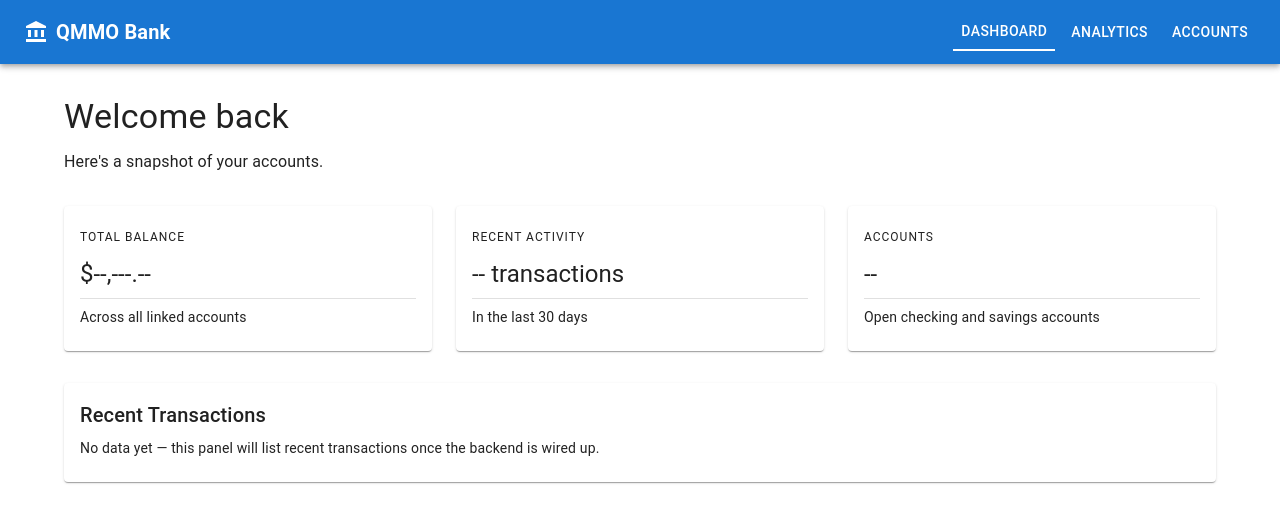
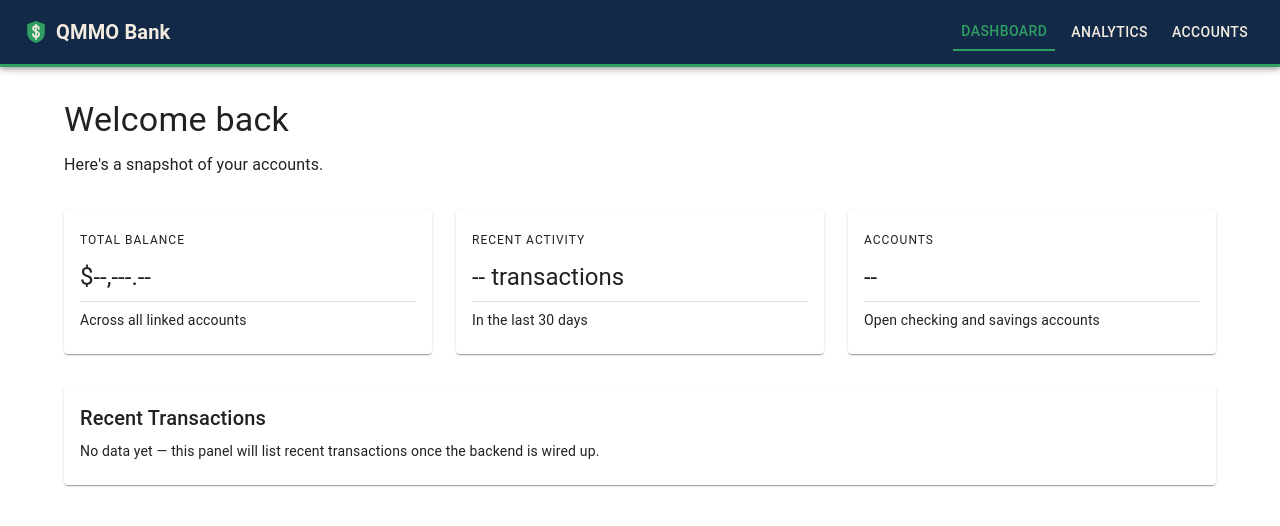
Before and after one commit to MichaelRSK/BankingApp, a React (Vite) app in the folder frontend/: page /dashboard in a window 1280 px wide. Shown: the top 526 px of the page. Built offline with nearby package versions, Linux system fonts and the light colour scheme.

Commit message:
feat: enhance NavBar with ShieldIcon and improve styling for better UI

```diff
--- a/frontend/src/components/NavBar.jsx
+++ b/frontend/src/components/NavBar.jsx
@@ -11,19 +11,47 @@ import {
   ListItem,
   ListItemButton,
   ListItemText,
+  SvgIcon,
   Toolbar,
   Typography,
 } from '@mui/material';
-import AccountBalanceIcon from '@mui/icons-material/AccountBalance';
 import MenuIcon from '@mui/icons-material/Menu';
 
 const APP_NAME = 'QMMO Bank';
+
+// Palette lifted from the shield favicon: navy plate, green shield, cream detail.
+const NAVY = '#122A47';
+const GREEN = '#2F9E63';
+const CREAM = '#F3EAE0';
 
 const NAV_LINKS = [
   { label: 'Dashboard', path: '/dashboard' },
   { label: 'Analytics', path: '/analytics' },
   { label: 'Accounts', path: '/accounts' },
 ];
+
+// The shield mark from public/favicon.svg. The navy backing plate is dropped
+// since the mark already sits on the navy app bar.
+function ShieldIcon(props) {
+  return (
+    <SvgIcon viewBox="14 10 36 43.5" {...props}>
+      <path
+        d="M32 12 48 17.5V33c0 9.5-6.8 15.6-16 18.5C22.8 48.6 16 42.5 16 33V17.5Z"
+        fill={GREEN}
+      />
+      <g
+        fill="none"
+        stroke={CREAM}
+        strokeWidth="3.1"
+        strokeLinecap="round"
+        strokeLinejoin="round"
+      >
+        <path d="M32 18.6v25.8" />
+        <path d="M37.3 26.3c0-3.5-2.4-5.3-5.3-5.3s-5.3 1.8-5.3 4.6c0 2.8 2.5 4 5.3 4.8s5.6 2.1 5.6 5.2c0 3-2.5 5-5.6 5s-5.6-1.8-5.6-5" />
+      </g>
+    </SvgIcon>
+  );
+}
 
 function NavBar() {
   const [mobileOpen, setMobileOpen] = useState(false);
@@ -32,11 +60,11 @@ function NavBar() {
 
   // Contents of the mobile drawer. Clicking any link closes the drawer.
   const drawer = (
-    <Box onClick={toggleDrawer} sx={{ textAlign: 'center' }}>
-      <Typography variant="h6" sx={{ my: 2 }}>
+    <Box onClick={toggleDrawer} sx={{ textAlign: 'center', height: '100%' }}>
+      <Typography variant="h6" sx={{ my: 2, fontWeight: 600 }}>
         {APP_NAME}
       </Typography>
-      <Divider />
+      <Divider sx={{ borderColor: GREEN }} />
       <List>
         {NAV_LINKS.map((link) => (
           <ListItem key={link.path} disablePadding>
@@ -45,7 +73,8 @@ function NavBar() {
               to={link.path}
               sx={{
                 textAlign: 'center',
-                '&.active': { bgcolor: 'action.selected' },
+                color: CREAM,
+                '&.active': { color: GREEN, bgcolor: 'rgba(47, 158, 99, 0.16)' },
               }}
             >
               <ListItemText primary={link.label} />
@@ -58,7 +87,11 @@ function NavBar() {
 
   return (
     <>
-      <AppBar component="nav" position="static">
+      <AppBar
+        component="nav"
+        position="static"
+        sx={{ bgcolor: NAVY, color: CREAM, borderBottom: `3px solid ${GREEN}` }}
+      >
         <Toolbar>
           {/* Hamburger: visible only below the md breakpoint */}
           <IconButton
@@ -72,7 +105,7 @@ function NavBar() {
           </IconButton>
 
           {/* Logo / app name on the left, links back to the dashboard */}
-          <AccountBalanceIcon sx={{ mr: 1, display: { xs: 'none', sm: 'flex' } }} />
+          <ShieldIcon sx={{ mr: 1, display: { xs: 'none', sm: 'flex' } }} />
           <Typography
             variant="h6"
             component={RouterLink}
@@ -95,9 +128,11 @@ function NavBar() {
                 component={NavLink}
                 to={link.path}
                 sx={{
-                  color: 'inherit',
+                  color: CREAM,
+                  '&:hover': { bgcolor: 'rgba(47, 158, 99, 0.16)' },
                   '&.active': {
-                    borderBottom: '2px solid',
+                    color: GREEN,
+                    borderBottom: `2px solid ${GREEN}`,
                     borderRadius: 0,
                   },
                 }}
@@ -116,7 +151,12 @@ function NavBar() {
         ModalProps={{ keepMounted: true }} // better open performance on mobile
         sx={{
           display: { xs: 'block', md: 'none' },
-          '& .MuiDrawer-paper': { boxSizing: 'border-box', width: 240 },
+          '& .MuiDrawer-paper': {
+            boxSizing: 'border-box',
+            width: 240,
+            bgcolor: NAVY,
+            color: CREAM,
+          },
         }}
       >
         {drawer}
```
